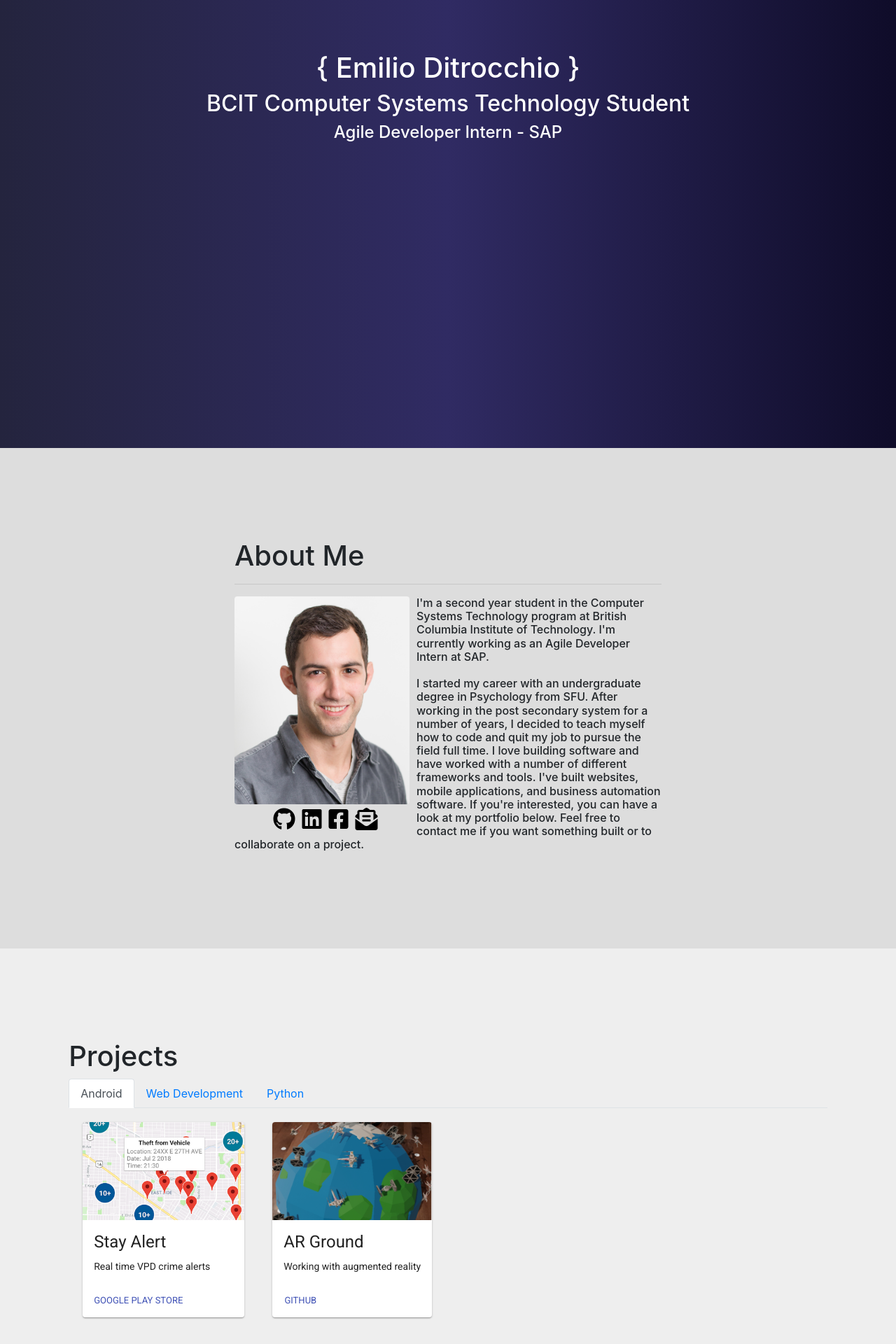
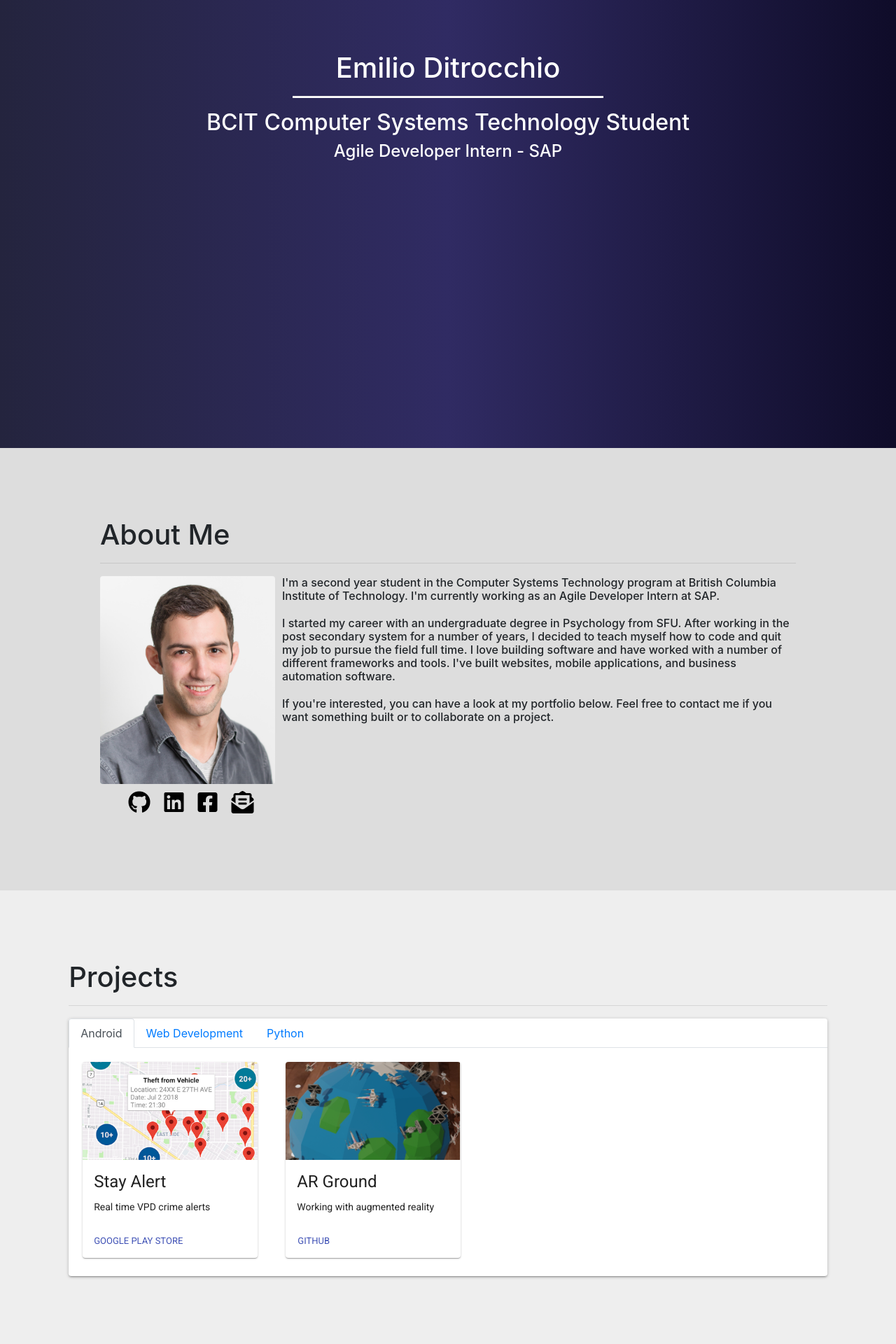
Before and after one commit to editrocchio/Portfolio, a React (Create React App) app: page / in a window 1280 px wide. Shown: the part 260-2180 px from the top of the page at 70% size. Built offline with nearby package versions, Linux system fonts and the light colour scheme.

Commit message:
styled sections

```diff
--- a/src/App.css
+++ b/src/App.css
@@ -1,4 +1,8 @@
 @import url('https://fonts.googleapis.com/css?family=Roboto');
+
+html, body {
+    width: 100%;
+}
 
 .landingText {
     margin-top: 30%;
@@ -19,32 +23,35 @@
     height: 900px;
 }
 
-.navbar-light .navbar-nav .nav-link {
+.navbar-dark .navbar-nav .nav-link{
   color: white;
 }
 
-.navbar-light .navbar-brand {
+.navbar-dark .navbar-nav .nav-link:hover{
+  color: white;
+}
+
+.navbar-dark .navbar-nav .nav-link:visited {
     color: white;
 }
 
-.navbar-light .navbar-nav .nav-link:hover {
-  color: silver;
-}
-
-.navbar-light .navbar-brand:hover {
-    color: silver;
-}
-
-.navbar-light .navbar-nav .nav-link:visited {
-  color: white;
-}
-
-.navbar-light .navbar-brand:visited {
+.navbar-brand {
     color: white;
 }
 
+a:hover {
+    text-decoration: none;
+
+}
+
 hr {
-  height: 1px;
+  height: 2px;
+
+}
+
+.landingHr {
+    background-color: white;
+    width: 40%;
 }
 
 .bgLight {
@@ -56,9 +63,9 @@ hr {
 }
 
 .aboutWrapper {
-  width: 50%;
-  padding-top: 130px;
-  padding-bottom: 130px;
+  width: 80%;
+  padding-top: 100px;
+  padding-bottom: 100px;
 }
 
 .aboutText h4 {
@@ -77,28 +84,33 @@ hr {
     width: 250px;
     float: left;
     margin-right: 10px;
+
 }
 
 .fab {
-  padding: 5px;
+  padding: 10px;
   color: black;
 }
 
 .fas {
-  padding: 5px;
+  padding: 10px;
   color: black;
 }
 
 .proWrapper {
   width: 87%;
-  padding-top: 130px;
-  padding-bottom: 130px;
+  padding-top: 100px;
+  padding-bottom: 100px;
+}
+
+.proBorder {
+    border:solid rgb(221, 221, 221);
 }
 
 .skillsWrapper {
   width: 80%;
-  padding-top: 130px;
-  padding-bottom: 130px;
+  padding-top: 100px;
+  padding-bottom: 100px;
 }
 
 .skillsImg {
@@ -122,8 +134,8 @@ hr {
 
 .resWrapper {
     width: 80%;
-    padding-top: 130px;
-    padding-bottom: 130px;
+    padding-top: 100px;
+    padding-bottom: 100px;
 }
 
 .resWrapper h1 {
--- a/src/App.js
+++ b/src/App.js
@@ -9,15 +9,15 @@ class App extends Component {
   render() {
     return (
       <React.Fragment>
-        <Navbar className="header-color" expand="lg" fixed="top">
-        <Navbar.Brand href="#home">Emilio Ditrocchio</Navbar.Brand>
+        <Navbar className="header-color" expand="lg" fixed="top" variant="dark" collapseOnSelect="true">
+        <AnchorLink href='#home'><Navbar.Brand>Emilio Ditrocchio</Navbar.Brand></AnchorLink>
         <Navbar.Toggle aria-controls="basic-navbar-nav" />
         <Navbar.Collapse id="basic-navbar-nav">
           <Nav className="navLinks">
-            <AnchorLink href='#aboutLink'><Nav.Link>About Me</Nav.Link></AnchorLink>
-            <AnchorLink href='#projectLink'><Nav.Link>Projects</Nav.Link></AnchorLink>
-            <AnchorLink href='#skillLink'><Nav.Link>Skills</Nav.Link></AnchorLink>
-            <AnchorLink href='#resLink'><Nav.Link>Resume</Nav.Link></AnchorLink>
+            <AnchorLink href='#aboutLink'><Nav.Link href='#aboutLink'>About Me</Nav.Link></AnchorLink>
+            <AnchorLink href='#projectLink'><Nav.Link href='#projectLink'>Projects</Nav.Link></AnchorLink>
+            <AnchorLink href='#skillLink'><Nav.Link href='#skillLink'>Skills</Nav.Link></AnchorLink>
+            <AnchorLink href='#resLink'><Nav.Link href='#resLink'>Resume</Nav.Link></AnchorLink>
           </Nav>
           </Navbar.Collapse>
         </Navbar>
--- a/src/components/aboutme.js
+++ b/src/components/aboutme.js
@@ -14,6 +14,10 @@ class About extends Component {
                 <Col>
                     <h1>About Me</h1>
                     <hr />
+                </Col>
+            </Row>
+            <Row>
+            <Col>
                     <div className='contactIconContainer'>
                       <Image src={profile} alt="profile_pic" className='myPic' fluid rounded/>
                       <div className="icons">
@@ -29,10 +33,11 @@ class About extends Component {
                       <br/><br/>
                       I started my career with an undergraduate degree in Psychology from SFU. After working in the post secondary system for a number of years, I decided to teach myself how to code
                       and quit my job to pursue the field full time. I love building software and have worked with a number of different frameworks and tools. I've built websites, mobile applications,
-                      and business automation software. If you're interested, you can have a look at my portfolio below. Feel free to contact me if you want something built or to collaborate on a
+                      and business automation software.<br/><br/> If you're interested, you can have a look at my portfolio below. Feel free to contact me if you want something built or to collaborate on a
                       project.
                       </h4>
                     </div>
+
                 </Col>
               </Row>
             </Container>
--- a/src/components/landingpage.js
+++ b/src/components/landingpage.js
@@ -6,25 +6,26 @@ import Resume from './resume.js'
 import Col from 'react-bootstrap/Col';
 import Container from 'react-bootstrap/Container';
 import Row from 'react-bootstrap/Row';
-import AnchorLink from 'react-anchor-link-smooth-scroll'
-
 
 class LandingPage extends React.Component {
     render() {
         return (
           <div className="root">
             <div class="initial">
+            <section id={'home'}>
                   <Container>
                     <Row>
                       <Col>
                         <div className="landingText">
-                      <h1>{'{'} Emilio Ditrocchio {'}'}</h1>
+                          <h1>Emilio Ditrocchio</h1>
+                          <hr className="landingHr"/>
                           <h2>BCIT Computer Systems Technology Student</h2>
                             <h4>Agile Developer Intern - SAP</h4>
                         </div>
                       </Col>
                     </Row>
                 </Container>
+            </section>
           </div>
             <section id={'aboutLink'}>
               <About/>
--- a/src/components/projecttabs.js
+++ b/src/components/projecttabs.js
@@ -6,11 +6,13 @@ import ar from '../logos/ar_logo.png';
 import tc from '../logos/tc_logo.png';
 import sa_web from '../logos/sa_web_logo.png';
 import wd from '../logos/wd_logo.png';
+import port from '../logos/portfolio_logo.png';
 import Container from 'react-bootstrap/Container';
 import Row from 'react-bootstrap/Row';
 import Col from 'react-bootstrap/Col';
 import Tabs from 'react-bootstrap/Tabs';
 import Tab from 'react-bootstrap/Tab';
+import Paper from '@material-ui/core/Paper';
 
 class CenteredTabs extends React.Component {
   state = {
@@ -27,7 +29,13 @@ class CenteredTabs extends React.Component {
           <Container className="proWrapper">
             <Row>
                 <Col>
-                  <h1>Projects</h1>
+                    <h1>Projects</h1>
+                    <hr/>
+                </Col>
+            </Row>
+            <Paper elevation={2}>
+            <Row>
+                <Col>
                   <Tabs defaultActiveKey="android">
                     <Tab eventKey="android" title="Android">
                       <MediaCard name="Stay Alert" description="Real time VPD crime alerts" link1="Google Play Store" logo={sa} href1="https://play.google.com/store/apps/details?id=com.crime.emilio.stayalert"/>
@@ -36,15 +44,16 @@ class CenteredTabs extends React.Component {
                     <Tab eventKey="web" title="Web Development">
                       <MediaCard name="Talking Card" description="Voice controlled cue cards" link1="Firebase" href1="https://co-op-hackathon.firebaseapp.com/" link2="GitHub" href2="https://github.com/editrocchio/Talking-Card" logo={tc}/>
                       <MediaCard name="Stay Alert Web" description="Real time VPD crime alerts" link1="Firebase" href1="https://stayalert-85212.firebaseapp.com" link2="GitHub" href2="https://github.com/editrocchio/StayAlertWeb" logo={sa_web}/>
-                      <MediaCard name="Portfolio" description="Portfolio webpage made with React" link1="URL" href1="google.com" link2="GitHub" href2="https://github.com/editrocchio/Portfolio"/>
+                      <MediaCard name="Portfolio" description="Portfolio made with React" link1="URL" href1="google.com" link2="GitHub" href2="https://github.com/editrocchio/Portfolio" logo={port}/>
                     </Tab>
                     <Tab eventKey="python" title="Python">
-                      <MediaCard name="Withdrawal Automator" description="Business automation tool" link1="GitHub" href1="https://github.com/editrocchio/WDAutomator" logo={wd}/>
+                      <MediaCard name="WD Automator" description="Business automation tool" link1="GitHub" href1="https://github.com/editrocchio/WDAutomator" logo={wd}/>
                     </Tab>
                   </Tabs>
 
                 </Col>
             </Row>
+            </Paper>
           </Container>
       </div>
     );
--- a/src/components/tabcard.js
+++ b/src/components/tabcard.js
@@ -13,6 +13,7 @@ const styles = {
   card: {
     display: "inline-block",
     margin: "20px",
+    width: "250px"
   },
   media: {
     height: 140,
```
Also changed, not shown: src/logos/portfolio_logo.png (added). Lines whose indentation alone changed are shown as unchanged.
